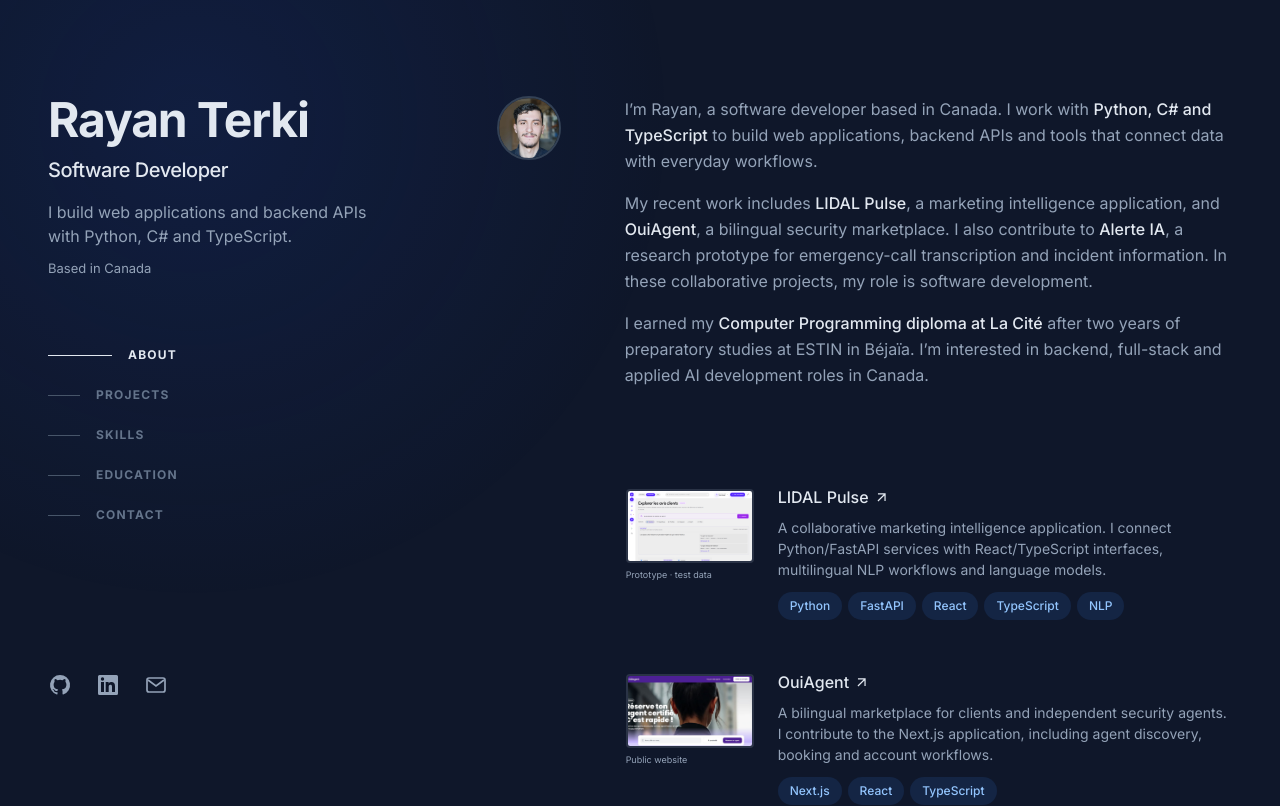
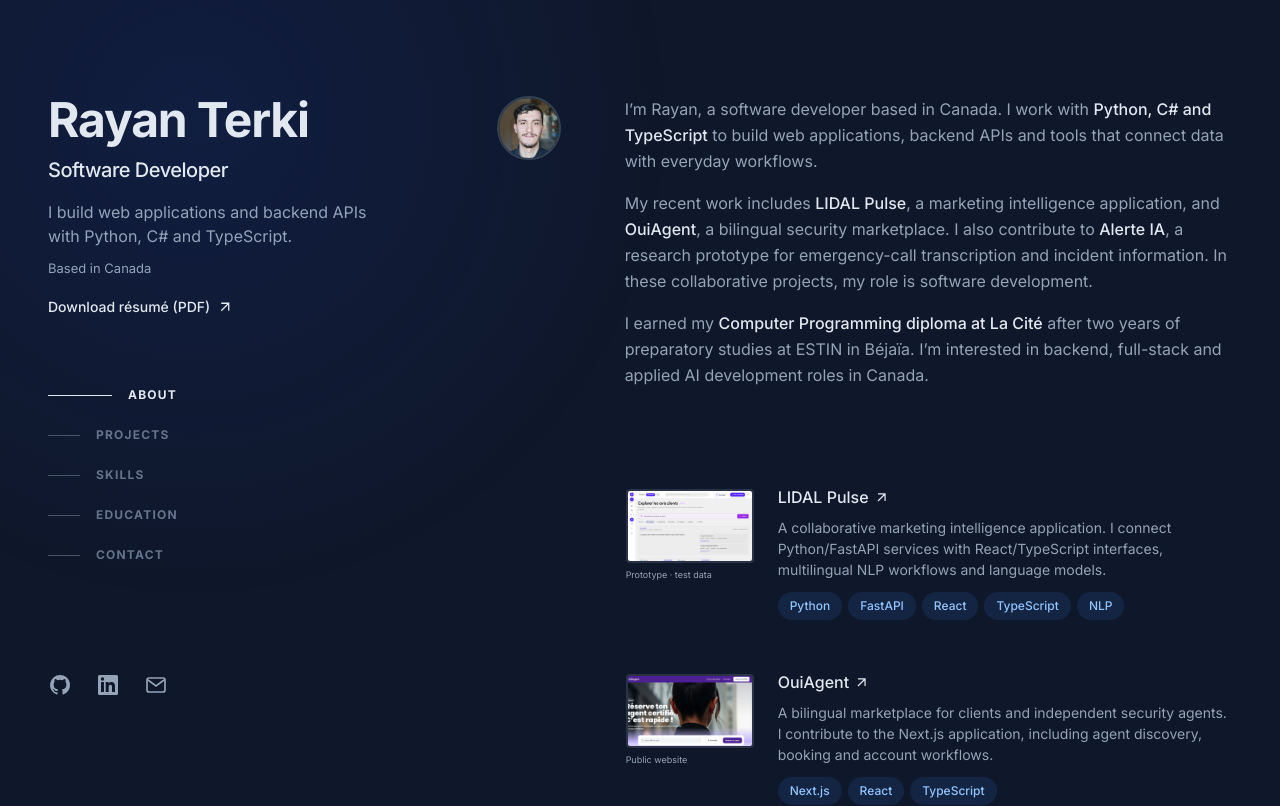
Before and after one commit to rayantr06/Portfolio-, a Next.js app: page /portfolio in a window 1280 px wide. Shown: the top 806 px of the page. Built offline with nearby package versions, Linux system fonts and the light colour scheme; a web font is replaced by a local one.

Commit message:
Add downloadable ATS resume to the public portfolio

```diff
--- a/scripts/export-public.mjs
+++ b/scripts/export-public.mjs
@@ -29,6 +29,11 @@
   }
 }
 const images = new Set();
+const resume = document.querySelector('a[data-resume-link]');
+if (!resume || resume.getAttribute('href') !== '/Rayan-Terki-Resume-EN.pdf') {
+  throw new Error('Expected downloadable résumé link is missing.');
+}
+resume.setAttribute('href', './Rayan-Terki-Resume-EN.pdf');
 for (const image of document.images) {
   const source = new URL(image.getAttribute("src"), "https://portfolio.local");
   const imagePath = source.pathname === "/_next/image" ? source.searchParams.get("url") : source.pathname;
@@ -54,6 +59,7 @@
   await copyFile(path.join(root, "public", image), destination);
 }
 await copyFile(path.join(root, "public/portfolio-interactions.js"), path.join(target, "portfolio-interactions.js"));
+await copyFile(path.join(root, "public/Rayan-Terki-Resume-EN.pdf"), path.join(target, "Rayan-Terki-Resume-EN.pdf"));
 const interactions = document.createElement("script");
 interactions.src = "./portfolio-interactions.js";
 interactions.defer = true;
--- a/src/app/portfolio/page.js
+++ b/src/app/portfolio/page.js
@@ -75,6 +75,7 @@
             <h2>Software Developer</h2>
             <p className={styles.intro}>I build web applications and backend APIs with Python, C# and TypeScript.</p>
             <p className={styles.location}>Based in Canada</p>
+            <a className={styles.resumeLink} href="/Rayan-Terki-Resume-EN.pdf" download="Rayan-Terki-Resume-EN.pdf" data-resume-link>Download résumé (PDF)<Arrow /></a>
             <nav className={styles.nav} aria-label="Page sections">
               {[['about','About'],['work','Projects'],['skills','Skills'],['education','Education'],['contact','Contact']].map(([id,label],i)=><a key={id} href={`#${id}`} aria-current={i===0 ? 'location' : undefined} data-section-link={id}><span className={styles.navLine} /><span>{label}</span></a>)}
             </nav>
--- a/src/app/portfolio/portfolio.module.css
+++ b/src/app/portfolio/portfolio.module.css
@@ -47,10 +47,11 @@
 .projectBody > .prototypeStatus { color: #94a3b8; font-size: 11px; line-height: 17px; }
 .tags { display: flex; flex-wrap: wrap; gap: 6px; padding: 0; margin: 12px 0 0; list-style: none; }
 .tags li { border-radius: 999px; background: rgba(59,130,246,.13); color: var(--accent); font-size: 12px; line-height: 20px; font-weight: 500; padding: 4px 12px; }
-.moreLink { display: inline-flex; align-items: center; gap: 6px; font-size: 16px; line-height: 24px; font-weight: 500; color: var(--ink); margin-top: 40px; }
-.moreLink svg, .emailLink svg { width: 18px; height: 18px; transition: transform .2s; }
-.moreLink:hover, .emailLink:hover { color: var(--accent); }
-.moreLink:hover svg, .emailLink:hover svg { transform: translate(2px,-2px); }
+.moreLink, .resumeLink { display: inline-flex; align-items: center; gap: 6px; font-size: 16px; line-height: 24px; font-weight: 500; color: var(--ink); margin-top: 40px; }
+.resumeLink { margin-top: 16px; font-size: 14px; }
+.moreLink svg, .resumeLink svg, .emailLink svg { width: 18px; height: 18px; transition: transform .2s; }
+.moreLink:hover, .resumeLink:hover, .emailLink:hover { color: var(--accent); }
+.moreLink:hover svg, .resumeLink:hover svg, .emailLink:hover svg { transform: translate(2px,-2px); }
 .row { display: grid; grid-template-columns: 128px minmax(0,1fr); gap: 24px; padding: 20px 0; }
 .rowLabel { font-size: 12px; font-weight: 600; line-height: 20px; text-transform: uppercase; letter-spacing: .025em; color: #94a3b8; padding-top: 4px; }
 .row .tags { margin: 0; }
```
Also changed, not shown: src/lib/content/projectsSeed.js, 3 other files (tests, documents, lock files or other folders).
